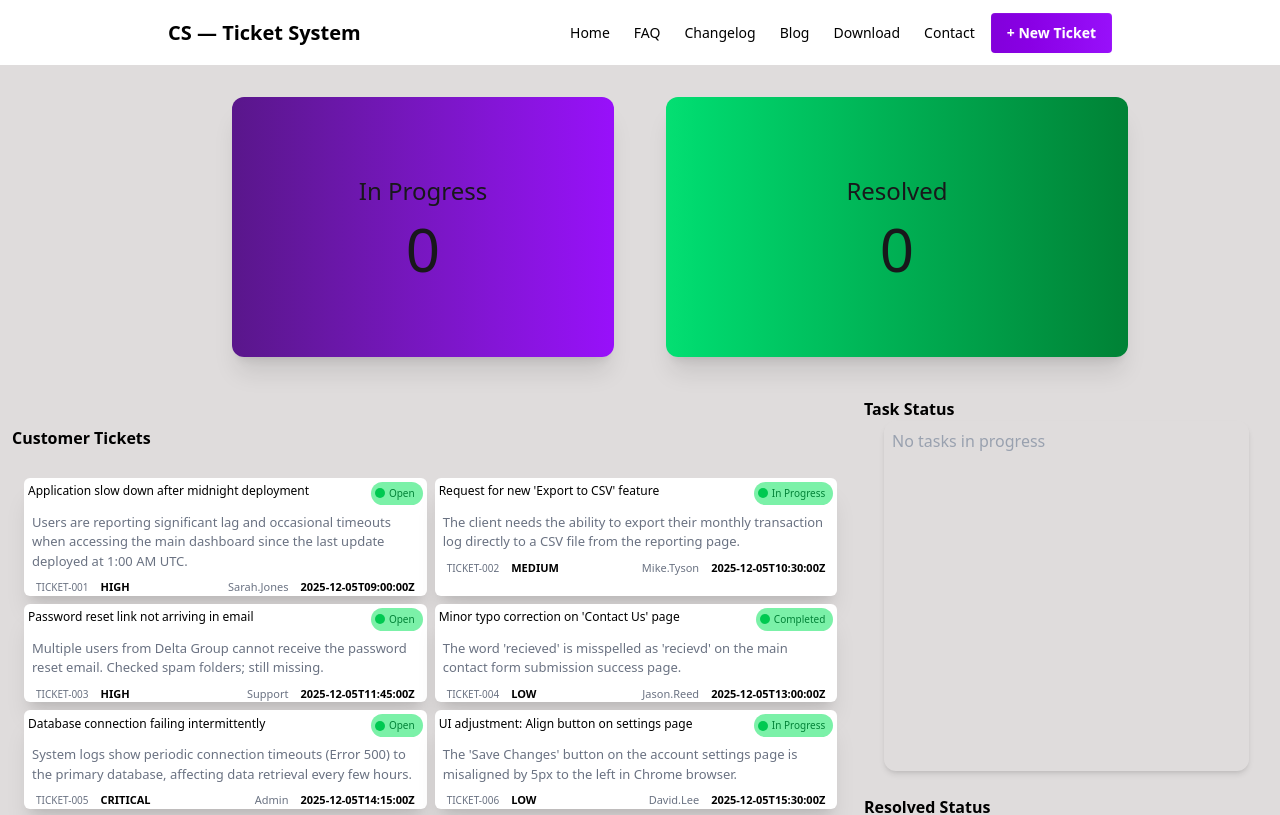
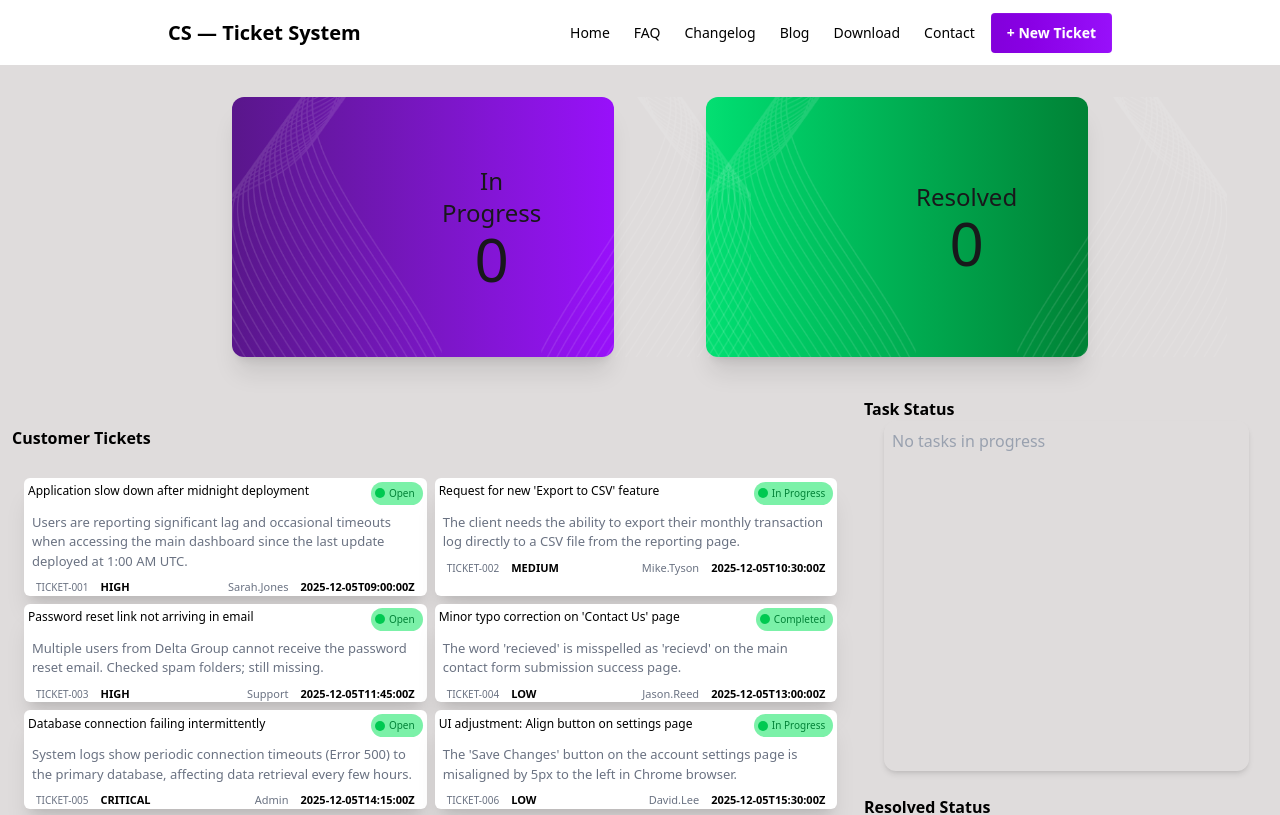
Before and after one commit to fahim-shareear/customer-support-zone, a React (Vite) app: page / in a window 1280 px wide. Shown: the top 815 px of the page. Built offline with nearby package versions, Linux system fonts and the light colour scheme.

Commit message:
........

```diff
--- a/src/Componants/Navbar.jsx
+++ b/src/Componants/Navbar.jsx
@@ -1,4 +1,6 @@
 import React from 'react';
+import vector1 from '../Assets/vector1.png';
+import vector2 from '../Assets/vector2.png';
 
 const Navbar = ({ countProgress, resolvedCount }) => {
   return (
@@ -50,15 +52,30 @@ const Navbar = ({ countProgress, resolvedCount }) => {
       <div className="top-50">
         <div className="md:max-w-[75%] mx-auto p-3 grid md:grid-cols-2 gap-3">
 
-          <div className="left md:max-w-[600px] sm:max-w-full rounded-xl shadow-xl h-[260px] md:m-5 bg-linear-to-r from-purple-900 to-purple-600 text-center flex items-center flex-col gap-3 justify-center md:ml-15">
-            <h1 className="text-2xl">In Progress</h1>
-            <h1 className="text-6xl">{countProgress}</h1>
+          <div className="left flex items-center justify-between md:max-w-[600px] sm:max-w-full rounded-xl shadow-xl h-[260px] md:m-5 bg-linear-to-r from-purple-900 to-purple-600 md:ml-15">
+              <img src={vector1} alt="" className="h-full w-[210px]"/>
+              <div className="h-auto text-center ">
+                <h1 className="text-2xl">In Progress</h1>
+                <h1 className="text-6xl mx-auto">{countProgress}</h1>
+              </div>
+              <img src={vector2} alt="" className="h-full w-[210px] -rotate-y-180"/>
           </div>
 
-          <div className="right md:max-w-[600px] sm:w-full rounded-xl shadow-xl h-[260px] md:m-5 bg-linear-to-r from-green-400 to-green-700 text-center flex items-center flex-col gap-3 justify-center">
-            <h1 className="text-2xl">Resolved</h1>
-            <h1 className="text-6xl">{resolvedCount}</h1>
+          <div className="left flex items-center justify-between md:max-w-[600px] sm:max-w-full rounded-xl shadow-xl h-[260px] md:m-5 bg-linear-to-r from-green-400 to-green-700 md:ml-15">
+              <img src={vector1} alt="" className="h-full w-[210px]"/>
+              <div className="h-auto text-center ">
+                <h1 className="text-2xl">Resolved</h1>
+                <h1 className="text-6xl mx-auto">{resolvedCount}</h1>
+              </div>
+              <img src={vector2} alt="" className="h-full w-[210px] -rotate-y-180"/>
           </div>
+
+          {/* <div className="right md:max-w-[600px] sm:w-full rounded-xl shadow-xl h-[260px] md:m-5  text-center flex items-center flex-col gap-3 justify-center">
+            <div>
+              <h1 className="text-2xl">Resolved</h1>
+              <h1 className="text-6xl">{}</h1>
+            </div>
+          </div> */}
 
         </div>
       </div>
```
Also changed, not shown: src/Assets/vector1.png (renamed from public/vector1.png), src/Assets/vector2.png (added).
